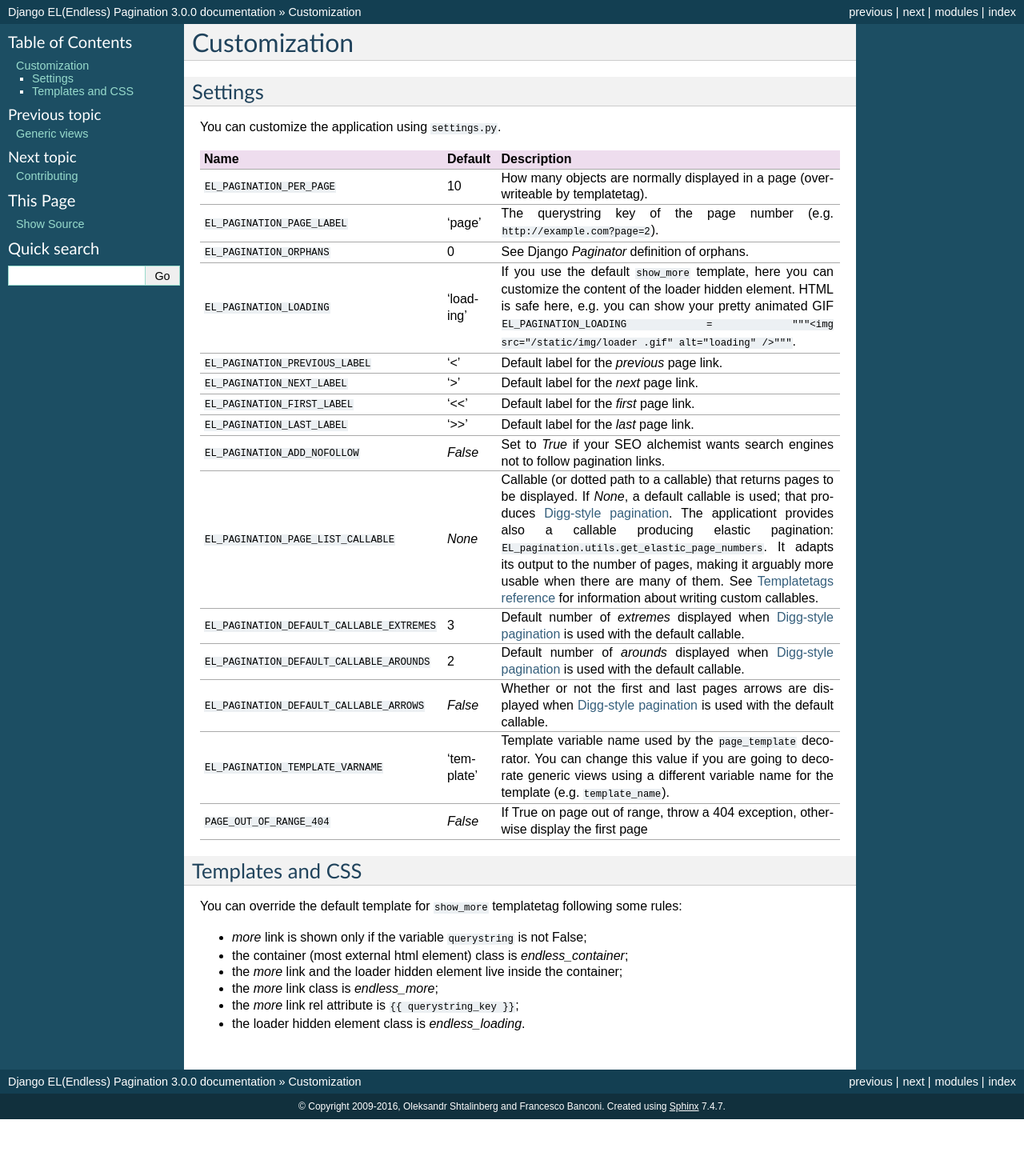
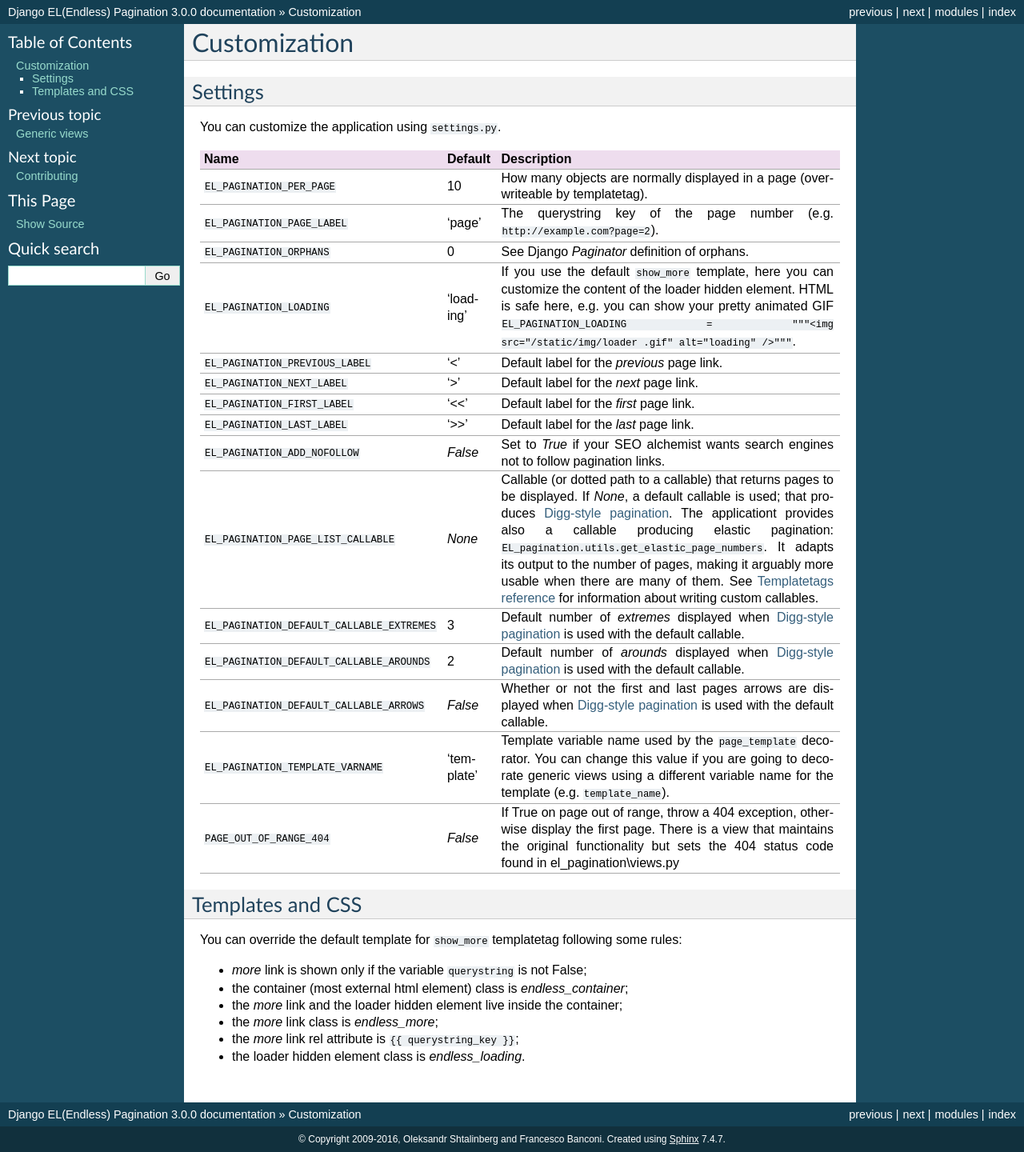
Before and after one commit to shtalinberg/django-el-pagination, a Sphinx documentation site: the page built from doc/customization.rst, in a window 1280 px wide. Shown: the whole page at 80% size. Built offline with Sphinx 7.4.7, drawn with Linux system fonts in a browser that asks for light colours; before the commit the page ends 1399 px from its top, so only the background shows below that.

Commit message:
docs for new view

```diff
--- a/doc/customization.rst
+++ b/doc/customization.rst
@@ -67,7 +67,10 @@
                                                               for the template (e.g. ``template_name``).
 ------------------------------------------------- ----------- ----------------------------------------------
 ``PAGE_OUT_OF_RANGE_404``                         *False*     If True on page out of range, throw a 404
-                                                              exception, otherwise display the first page
+                                                              exception, otherwise display the first page.
+                                                              There is a view that maintains the original
+                                                              functionality but sets the 404 status code
+                                                              found in el_pagination\\views.py
 ================================================= =========== ==============================================
 
 Templates and CSS
```
